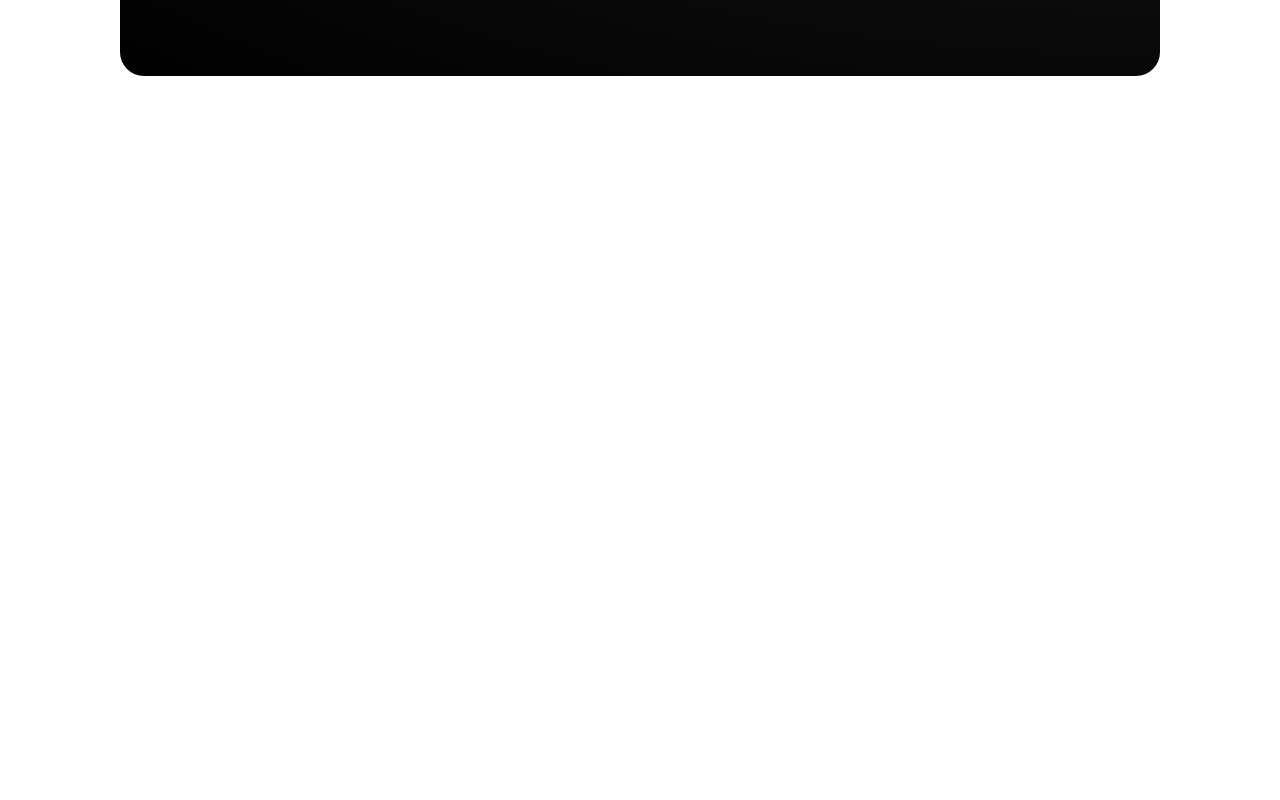
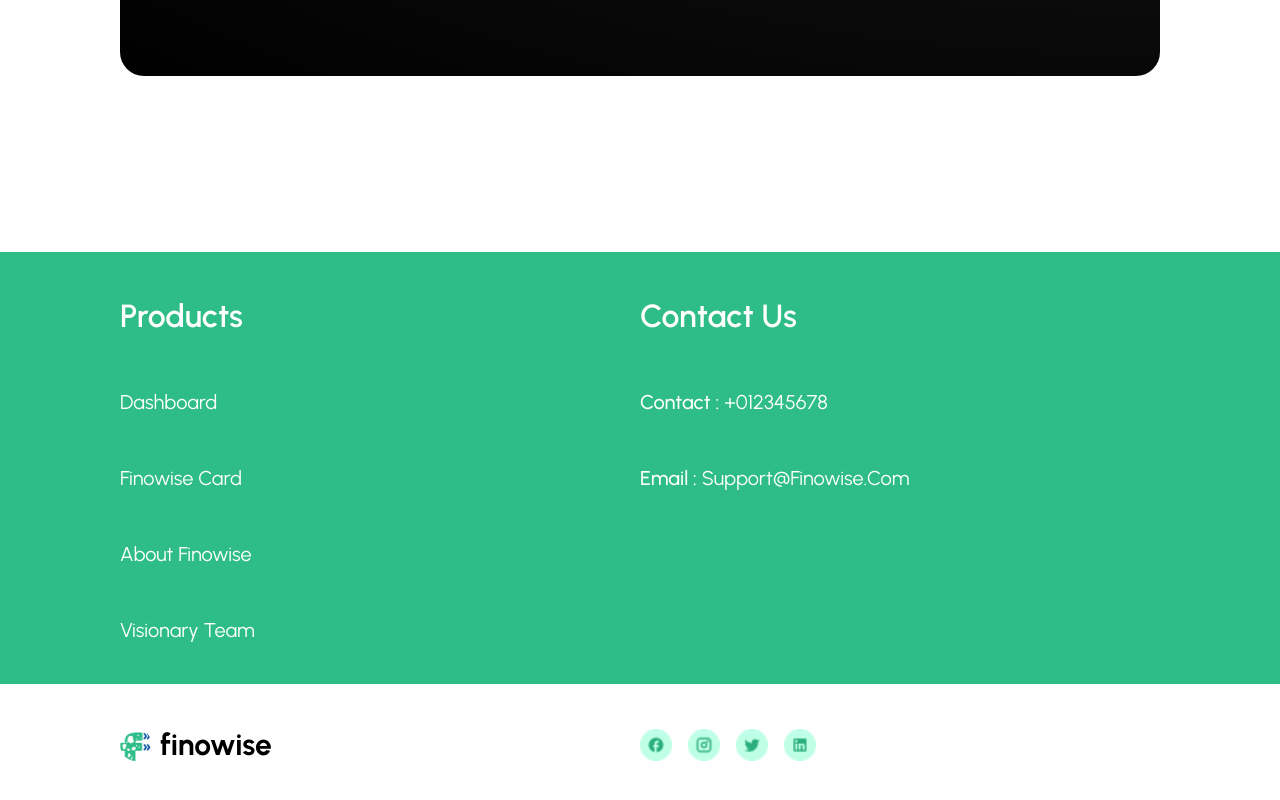
Before and after one commit to devmeetup-group/finowise, a React (Vite) app: page / in a window 1280 px wide. Shown: the part 6931-7731 px from the top of the page. Before the commit the page ends 7183 px from the top, so only its background shows below. Built offline with nearby package versions, Linux system fonts and the light colour scheme; a web font is replaced by a local one.

Commit message:
moved footer component to mainLayout

```diff
--- a/src/layouts/MainLayout.tsx
+++ b/src/layouts/MainLayout.tsx
@@ -1,3 +1,4 @@
+import Footer from '@/components/Footer';
 import Header from '@/components/reusables/Header';
 import { Outlet } from 'react-router-dom';
 
@@ -6,7 +7,7 @@ const MainLayout = () => {
     <>
       <Header />
       <Outlet />
-      {/* -----ADD FOOTER -------- */}
+      <Footer />
     </>
   );
 };
```
